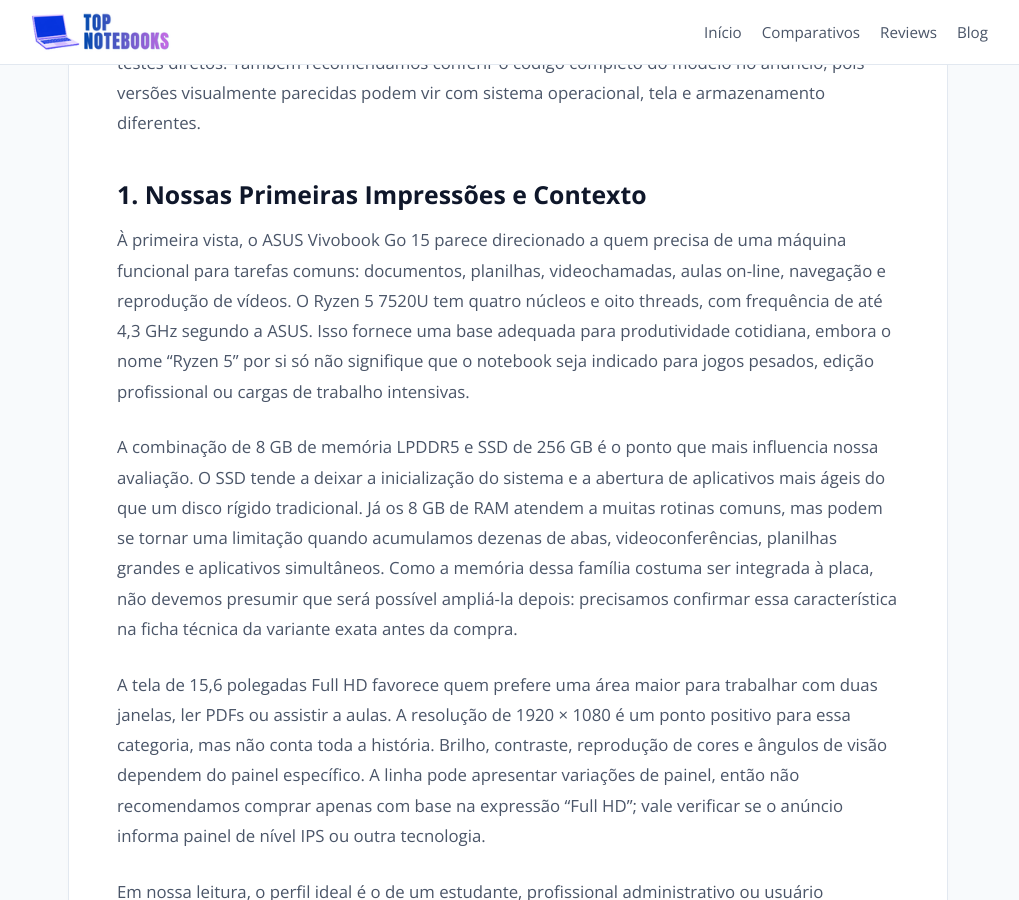
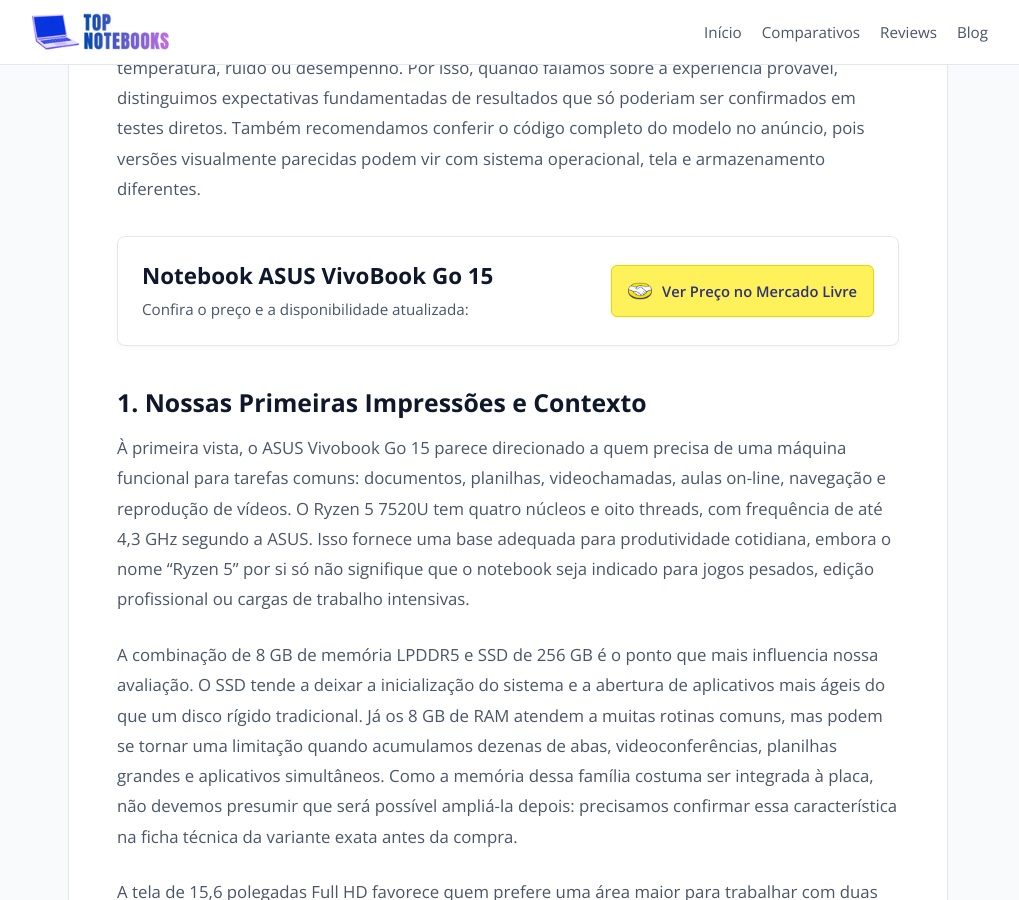
Before and after one commit to membroequipe/SiteReview, a Jekyll site: the page built from _posts/2026-10-16-asus-laptop.md, in a window 1280 px wide and 900 px high, scrolled down 1796 px. Shown: the whole window, without its empty margins (132-1151 px from the left). Built offline with Jekyll 4.4.1, drawn with Linux system fonts in a browser that asks for light colours; some of the changed text lies outside the part shown.

Commit message:
Update 2026-10-16-asus-laptop.md

```diff
--- a/_posts/2026-10-16-asus-laptop.md
+++ b/_posts/2026-10-16-asus-laptop.md
@@ -31,6 +31,19 @@
 recomendamos conferir o código completo do modelo no anúncio, pois
 versões visualmente parecidas podem vir com sistema operacional, tela e
 armazenamento diferentes.
+
+<div class="product-intro-box">
+  <div class="product-intro-details">
+    <h3>Notebook ASUS VivoBook Go 15</h3>
+    <p>Confira o preço e a disponibilidade atualizada:</p>
+  </div>
+  <div class="product-intro-buttons">
+    <a href="SEU_LINK_DE_AFILIADO_ML" target="_blank" rel="nofollow" class="btn-intro btn-ml">
+      <img src="{{ '/assets/images/posts/mercadolivre-logo.png' | relative_url }}" alt="Mercado Livre">
+      <span>Ver Preço no Mercado Livre</span>
+    </a>
+  </div>
+</div>
 
 ## 1. Nossas Primeiras Impressões e Contexto
 
@@ -185,6 +198,19 @@
 bibliotecas, trabalhar perto de janelas ou usar o equipamento em locais
 externos, recomendamos procurar a especificação de brilho da versão
 anunciada e, se possível, avaliar o painel pessoalmente.
+
+<div class="product-intro-box">
+  <div class="product-intro-details">
+    <h3>Notebook ASUS VivoBook Go 15</h3>
+    <p>Confira o preço e a disponibilidade atualizada:</p>
+  </div>
+  <div class="product-intro-buttons">
+    <a href="SEU_LINK_DE_AFILIADO_ML" target="_blank" rel="nofollow" class="btn-intro btn-ml">
+      <img src="{{ '/assets/images/posts/mercadolivre-logo.png' | relative_url }}" alt="Mercado Livre">
+      <span>Ver Preço no Mercado Livre</span>
+    </a>
+  </div>
+</div>
 
 ## 4. Teste de Desempenho Prático
 
```
